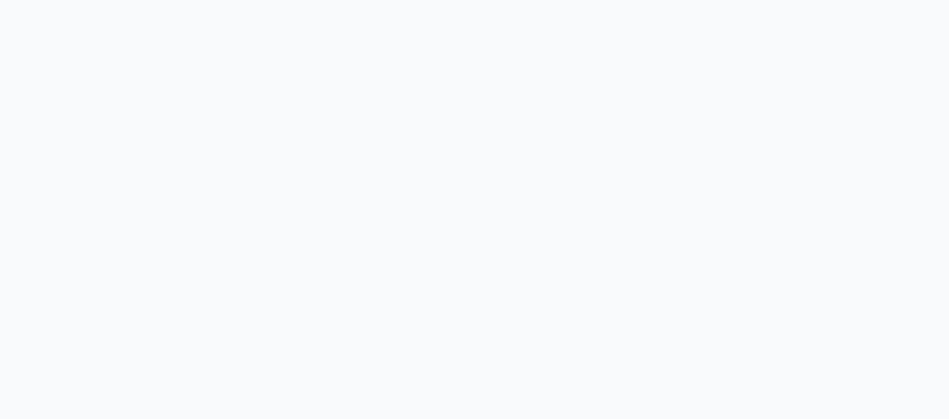
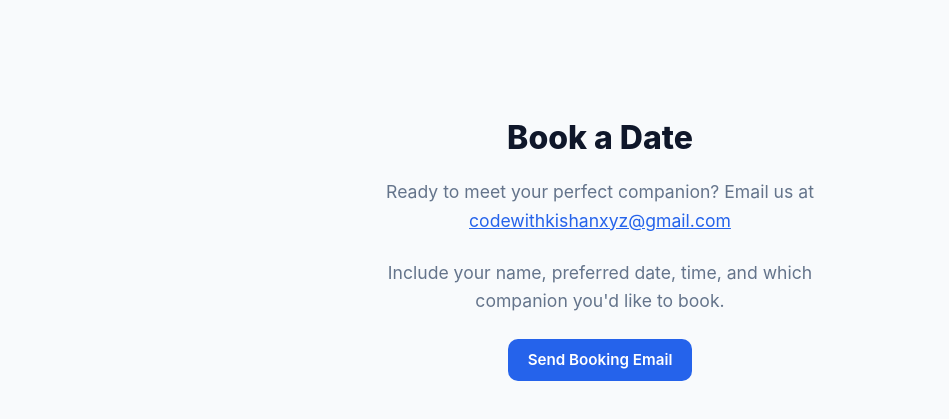
Before and after one commit to codewithkishanx/rent-a-boyfriend, a React (Vite) app: page / in a window 1280 px wide. Shown: the part 1216-1635 px from the top of the page, without its empty margins (40-989 px from the left). Before the commit the page ends 1250 px from the top, so only its background shows below. Built offline with nearby package versions, Linux system fonts and the light colour scheme.

Commit message:
Add booking email section on landing page

```diff
--- a/src/index.css
+++ b/src/index.css
@@ -828,3 +828,42 @@ button {
     grid-template-columns: repeat(4, 1fr);
   }
 }
+
+/* Booking section on landing page */
+.booking-section {
+  max-width: 1200px;
+  margin: 4rem auto;
+  padding: 0 1rem;
+  text-align: center;
+}
+
+.booking-card {
+  background: var(--surface);
+  border: 1px solid var(--line);
+  border-radius: var(--radius);
+  padding: 3rem 2rem;
+  max-width: 520px;
+  margin: 0 auto;
+}
+
+.booking-card h2 {
+  font-size: 2rem;
+  font-weight: 800;
+  margin-bottom: 1rem;
+}
+
+.booking-card p {
+  font-size: 1.1rem;
+  color: var(--muted);
+  margin-bottom: 1.5rem;
+  line-height: 1.6;
+}
+
+.booking-card p a {
+  color: var(--primary);
+  text-decoration: underline;
+}
+
+.booking-card p a:hover {
+  color: var(--primary-hover);
+}
--- a/src/pages/Landing.jsx
+++ b/src/pages/Landing.jsx
@@ -78,6 +78,25 @@ export default function Landing() {
           )}
         </div>
       </section>
+
+      <section className="booking-section">
+        <div className="booking-card">
+          <h2>Book a Date</h2>
+          <p>
+            Ready to meet your perfect companion? Email us at{" "}
+            <a href={`mailto:codewithkishanxyz@gmail.com`}>
+              codewithkishanxyz@gmail.com
+            </a>
+          </p>
+          <p>
+            Include your name, preferred date, time, and which companion
+            you'd like to book.
+          </p>
+          <a href="mailto:codewithkishanxyz@gmail.com" className="btn btn-main">
+            Send Booking Email
+          </a>
+        </div>
+      </section>
     </div>
   );
 }
```
